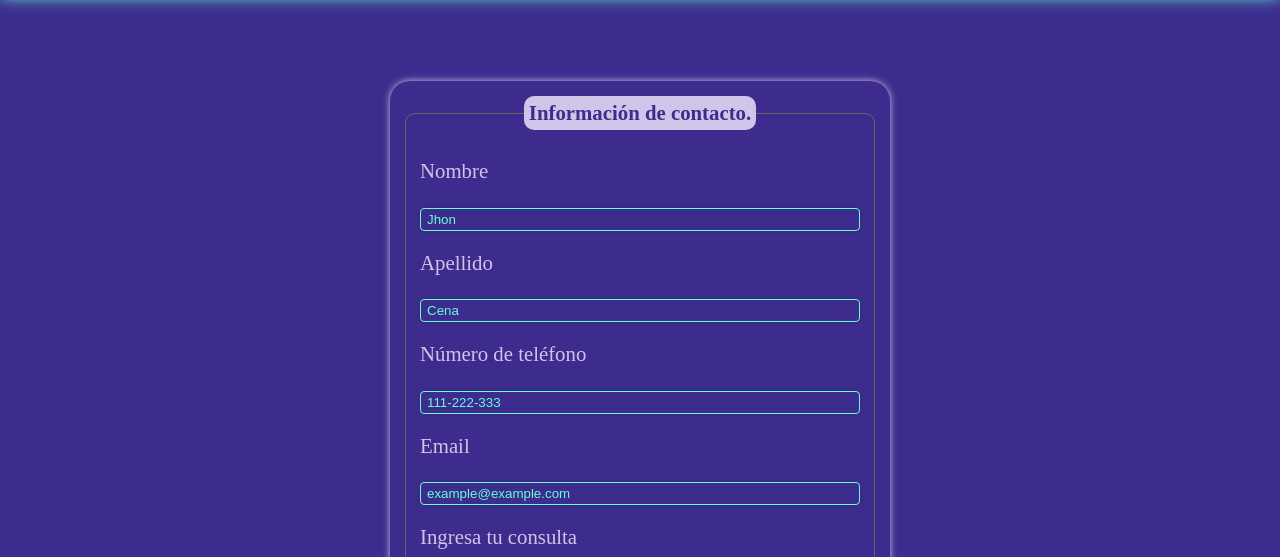
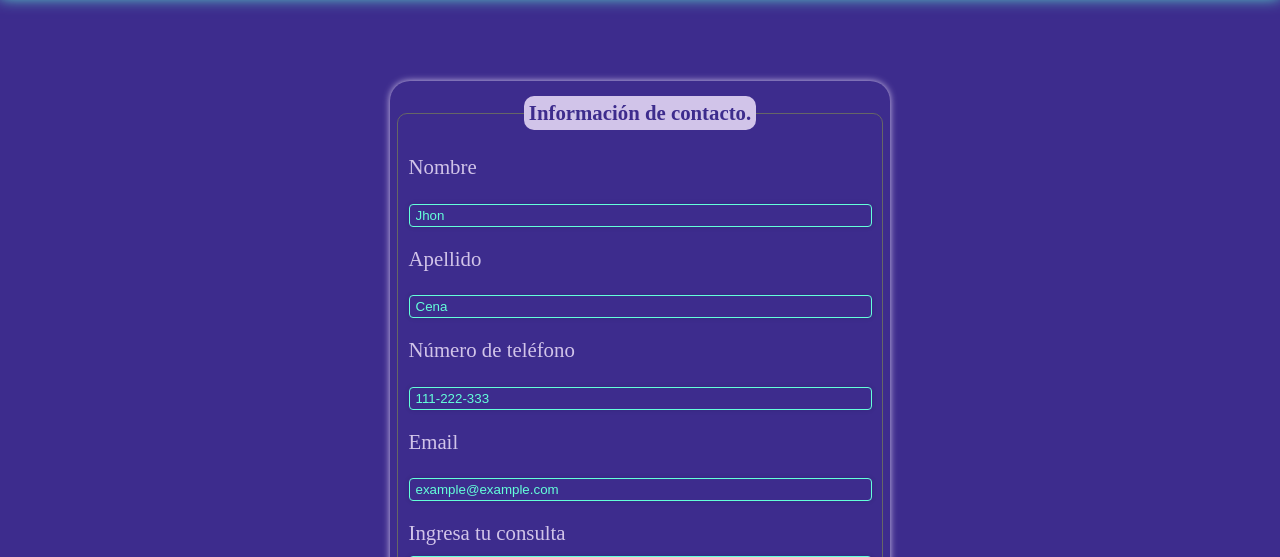
Before and after one commit to vacaasadita/portafolio-2.0, a plain HTML site: page contacto.html in a window 1280 px wide. Shown: the part 99-656 px from the top of the page. Drawn offline with Linux system fonts and the light colour scheme.

Commit message:
Update contacto.css

```diff
--- a/css/contacto.css
+++ b/css/contacto.css
@@ -1,13 +1,10 @@
-* {
-  box-sizing: border-box;
-}
 
 .contacto {
   box-sizing: border-box;
   background-color: var(--secundary-color);
   margin: 0;
   box-sizing: border-box;
-  padding-top: 160px;
+  padding-top: calc(100vh / 5);
 }
 
 .contacto__contenido {
@@ -25,7 +22,7 @@
 }
 
 .formulario__grupo {
-  padding: 8px 7px;
+  padding: 4px 3.5px;
 }
 
 .formulario__input, .formulario__textarea {
@@ -66,7 +63,7 @@
   border-radius: 10px;
   border: 1px solid #666;
   padding: 10px 7px 20px 7px;
-  margin: 15px;
+  margin: 15px 7px;
 }
 
 .formulario__legend {
```
